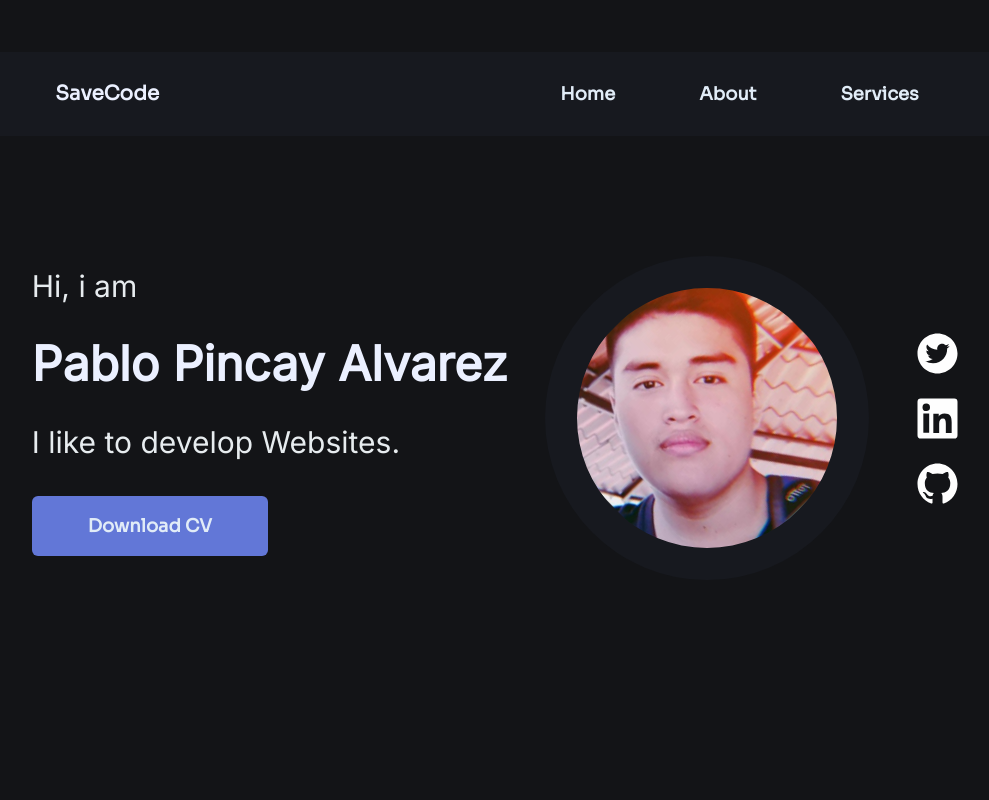
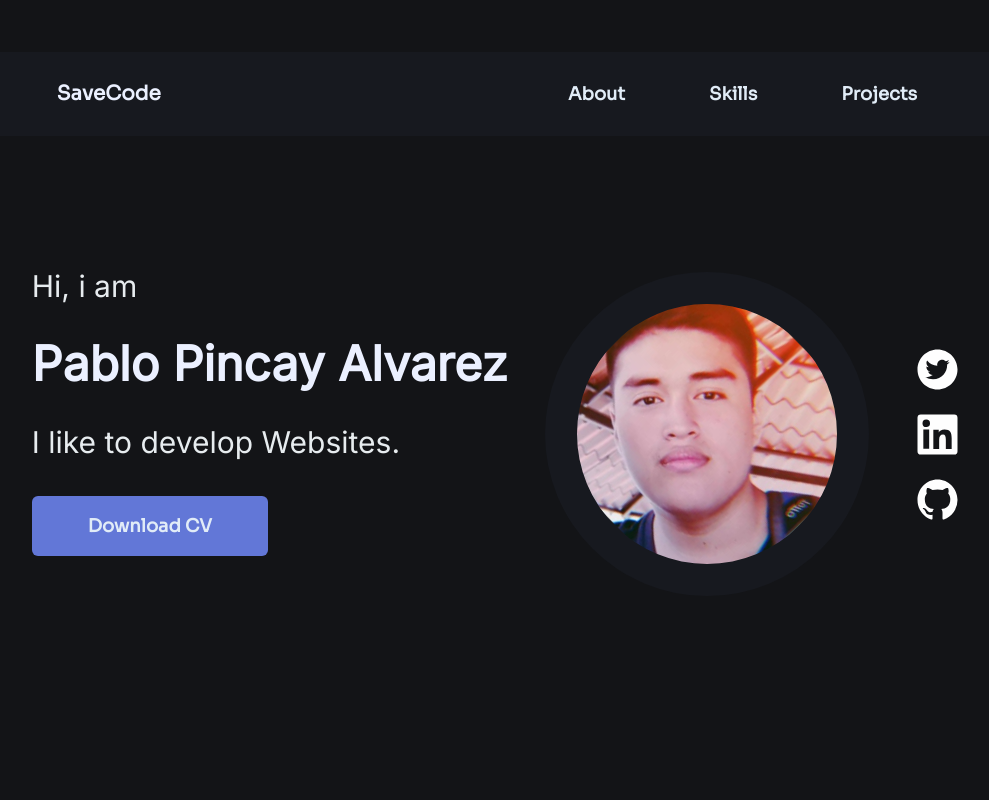
Before and after one commit to Savecoders/MyPortfolio, a Next.js app: page / in a window 1280 px wide. Shown: the top 800 px of the page, without its empty margins (135-1124 px from the left). Built offline with nearby package versions, Linux system fonts and the light colour scheme.

Commit message:
completed responsive navbar

```diff
--- /dev/null
+++ b/src/assets/icons/CloseHamburger.tsx
@@ -0,0 +1,54 @@
+
+const SvgCloseHamburger = () => (
+  <svg
+    width={46}
+    height={46}
+    fill="none"
+    xmlns="http://www.w3.org/2000/svg"
+    className=""
+  >
+    <g filter="url(#CloseHamburger_svg__a)">
+      <path
+        fillRule="evenodd"
+        clipRule="evenodd"
+        d="M9.108 7.966a2.081 2.081 0 0 1 2.939 0l8.926 8.907L29.9 7.966a2.079 2.079 0 0 1 2.991-.053 2.074 2.074 0 0 1-.053 2.985l-8.926 8.908 8.926 8.907a2.075 2.075 0 0 1 .053 2.985 2.078 2.078 0 0 1-2.316.428 2.08 2.08 0 0 1-.675-.48l-8.927-8.908-8.926 8.907a2.081 2.081 0 0 1-3.497-1.481c-.01-.538.19-1.058.558-1.451l8.927-8.907-8.927-8.908a2.072 2.072 0 0 1 0-2.932Z"
+        fill="#F2F9FF"
+      />
+      <path
+        d="m19.56 21.322-8.884 8.866a.083.083 0 0 1-.104-.01.073.073 0 0 1-.022-.05c0-.014.004-.028.013-.041l8.884-8.866 1.42-1.415-1.42-1.416-8.925-8.907a.072.072 0 0 1-.022-.05c0-.019.007-.037.02-.051a.081.081 0 0 1 .057-.023c.023 0 .043.01.058.023l8.926 8.907 1.412 1.41 1.413-1.41 8.926-8.907.025-.025.024-.026a.079.079 0 0 1 .058-.025.083.083 0 0 1 .06.023.074.074 0 0 1 .021.053.071.071 0 0 1-.024.052l-.025.024-.025.024-8.927 8.908-1.419 1.416L22.5 21.22l8.927 8.908.025.025.025.024a.071.071 0 0 1 .002.104.08.08 0 0 1-.059.024.082.082 0 0 1-.058-.026l-.024-.026-.025-.024-8.926-8.908-1.413-1.41-1.412 1.41Z"
+        stroke="#F2F9FF"
+        strokeWidth={4}
+      />
+    </g>
+    <defs>
+      <filter
+        id="CloseHamburger_svg__a"
+        x={0.5}
+        y={0.306}
+        width={45}
+        height={45}
+        filterUnits="userSpaceOnUse"
+        colorInterpolationFilters="sRGB"
+      >
+        <feFlood floodOpacity={0} result="BackgroundImageFix" />
+        <feColorMatrix
+          in="SourceAlpha"
+          values="0 0 0 0 0 0 0 0 0 0 0 0 0 0 0 0 0 0 127 0"
+          result="hardAlpha"
+        />
+        <feOffset dx={2} dy={3} />
+        <feGaussianBlur stdDeviation={5} />
+        <feComposite in2="hardAlpha" operator="out" />
+        <feColorMatrix values="0 0 0 0 0 0 0 0 0 0 0 0 0 0 0 0 0 0 0.25 0" />
+        <feBlend in2="BackgroundImageFix" result="effect1_dropShadow_851_868" />
+        <feBlend
+          in="SourceGraphic"
+          in2="effect1_dropShadow_851_868"
+          result="shape"
+        />
+      </filter>
+    </defs>
+  </svg>
+);
+
+export default SvgCloseHamburger;
--- a/src/assets/icons/Vector.tsx
+++ b/src/assets/icons/Hambuger.tsx
@@ -1,5 +1,5 @@
 
-const SvgVector = () => (
+const SvgHambuger = () => (
   <svg
     width={54}
     height={44}
@@ -48,4 +48,4 @@ const SvgVector = () => (
   </svg>
 );
 
-export default SvgVector;
+export default SvgHambuger;
--- /dev/null
+++ b/src/assets/icons/index.tsx
@@ -0,0 +1,5 @@
+import SvgCloseHamburger from "./CloseHamburger";
+import SvgHambuger from "./Hambuger";
+
+
+export { SvgCloseHamburger, SvgHambuger };
--- a/src/components/About.tsx
+++ b/src/components/About.tsx
@@ -2,7 +2,7 @@ import SvgWork from '../assets/icons/personal/Work'
 
 const About = () => {
   return (
-    <div className=' p-4 sm:p-12 xl:p-28 flex flex-col-reverse lg:flex-row justify-around items-center'>
+    <div id='About' className=' p-4 sm:p-12 xl:p-28 flex flex-col-reverse lg:flex-row justify-around items-center'>
       <section className="p-10 m-8 xl:m-12 ">
         <SvgWork />
       </section>
--- a/src/components/Buttons.tsx
+++ b/src/components/Buttons.tsx
@@ -7,7 +7,7 @@ interface ButtonProps {
 const Buttons = ({ label, onClick }: ButtonProps) => {
   return (
     <button
-      className=" px-14 py-4 lg:text-lg 2xl:text-1xl tracking-normal font-semibold font-Sora bg-blue text-title rounded-md lg:w-auto"
+      className=" px-14 py-4 sm:text-lg 2xl:text-1xl tracking-normal font-bold font-Sora bg-blue text-title rounded-md lg:w-auto"
       onClick={onClick}
     >{label}
     </button>
--- a/src/components/Hero.tsx
+++ b/src/components/Hero.tsx
@@ -1,23 +1,24 @@
 import Image from 'next/image'
+import Link from 'next/link'
 import profile from '../../public/img/profile.jpg'
 import { Linkedin, Github, Twitter } from '../assets/icons/social'
 import Buttons from './Buttons'
 const Hero = () => {
   return (
-    <div className='flex flex-col md:flex-row justify-around items-center  md:px-10 pt-12 2xl:pt-16 pb-20'>
+    <div className='flex flex-col lg:flex-row justify-around items-center  md:px-10 pt-12 2xl:pt-16 pb-20'>
 
       <section className="md:pl-7">
-        <h2 className=" font-Inter mt-5 mb-9 font-light text-2xl text-primary lg:text-3xl 2xl:text-4xl">Hi, i am</h2>
-        <h1 className=" font-Inter mt-5 mb-9 font-bold text-3xl text-title_sec lg:text-5xl 2xl:text-5xl">Pablo Pincay Alvarez</h1>
-        <h2 className=" font-Inter mt-5 mb-9 font-normal text-2xl text-primary lg:text-3xl 2xl:text-4xl">I like to develop Websites.</h2>
-        <div className="flex flex-col mb-8 space-y-3 lg:space-y-2 lg:flex-row ">
+        <h2 className=" font-Inter mt-5 mb-9 font-light text-2xl text-primary md:text-3xl 2xl:text-4xl">Hi, i am</h2>
+        <h1 className=" font-Inter mt-5 mb-9 font-bold text-3xl text-title_sec md:text-5xl 2xl:text-5xl">Pablo Pincay Alvarez</h1>
+        <h2 className=" font-Inter mt-5 mb-9 font-normal text-2xl text-primary md:text-3xl 2xl:text-4xl">I like to develop Websites.</h2>
+        <div className="flex flex-col mb-8 pb-8 space-y-3 lg:space-y-2 lg:flex-row ">
           <Buttons label='Download CV' onClick={() => { "" }} />
         </div>
       </section>
 
-      <div className='flex flex-col justify-center items-center  md:flex-row'>
+      <div className='flex flex-col justify-center items-center  lg:flex-row'>
 
-        <div className="hidden  md:flex items-center justify-center lg:p-8 rounded-full bg-sec ">
+        <div className="hidden  sm:flex items-center justify-center sm:p-8 rounded-full bg-sec ">
           <Image
             className='rounded-full -rotate-45'
             alt="MyPersonalPhoto"
@@ -27,10 +28,22 @@ const Hero = () => {
             height={260} />
         </div>
 
-        <section className=' grid grid-cols-3 md:grid-cols-1 p-12 md:space-y-6 gap-x-8'>
-          <Twitter />
-          <Linkedin />
-          <Github />
+        <section className=' grid grid-cols-3 lg:grid-cols-1 p-12 lg:space-y-6 gap-x-8'>
+          <Link href={"https://twitter.com/Save75_"} >
+            <a >
+              <Twitter />
+            </a>
+          </Link>
+          <Link href={"https://www.linkedin.com/in/pincay-alvarez-pablo-salvador-37a41520b/ "} >
+            <a >
+              <Linkedin />
+            </a>
+          </Link>
+          <Link href={"https://github.com/Savecoders"} >
+            <a href="">
+              <Github />
+            </a>
+          </Link>
         </section>
 
       </div>
--- a/src/components/MoreSkills.tsx
+++ b/src/components/MoreSkills.tsx
@@ -2,7 +2,7 @@ import { Javascript, Typescript, Git, Node, ReactIcon, Tailwindcss } from "../as
 const MoreSkills = () => {
   return (
     <>
-      <div className='p-4 md:p-28 flex flex-col lg:flex-row justify-around items-center '>
+      <div id="Skills" className='p-4 md:p-28 flex flex-col lg:flex-row justify-around items-center '>
         <section className=" max-w-xl bg-sec p-8 md:p-12 xl:m-8 rounded-lg ">
           <h2 className="py-6 font-Sora font-bold text-2xl text-title_sec">More</h2>
           <div className="font-Inter text-lg text-primary">
--- a/src/components/Navbar.tsx
+++ b/src/components/Navbar.tsx
@@ -1,43 +1,66 @@
 import Link from "next/link"
-import SvgVector from "../assets/icons/Vector"
+import { useState } from "react"
+import { SvgCloseHamburger, SvgHambuger } from "../assets/icons"
+
 const Navbar = () => {
-
+  const [nav, setNav] = useState(false)
+  const handleClick = () => setNav(!nav)
+  const handleClose = () => setNav(!nav)
   return (
 
+    <div>
       <nav className="p-4 sm:mt-3 mb-16 flex justify-between sm:justify-around items-center sm:bg-sec rounded-lg">
-
-
         <Link href={"#"}>
           <a className="text-xl font-Sora font-semibold text-title_sec lg:text-1xl" href="#">SaveCode</a>
         </Link>
-
         <section className="hidden lg:block"></section>
 
         <section className="hidden  md:block sm:w-auto">
 
           <ul className="flex flex-col p-3 sm:flex-row md:space-x-12">
             <li className='pr-6 pl-3'>
-            <Link href={"#"}>
-              <a className="text-lg font-semibold font-Sora text-title">Home</a>
-            </Link>
-          </li>
-          <li className='pr-6 pl-3'>
-            <Link href={"#"}>
+              <Link href={"#About"}>
                 <a className="text-lg font-semibold font-Sora text-title">About</a>
               </Link>
             </li>
             <li className='pr-6 pl-3'>
-            <Link href={"#"}>
-              <a className="text-lg font-semibold font-Sora text-title ">Services</a>
+              <Link href={"#Skills"}>
+                <a className="text-lg font-semibold font-Sora text-title">Skills</a>
+              </Link>
+            </li>
+            <li className='pr-6 pl-3'>
+              <Link href={"#Projects"}>
+                <a className="text-lg font-semibold font-Sora text-title ">Projects</a>
               </Link>
             </li>
           </ul>
 
         </section>
-      <div className=" sm:hidden">
-        <SvgVector />
+        <div className={!nav ? 'sm:hidden' : ""} onClick={handleClick}>
+          {!nav ? <SvgHambuger /> : <SvgCloseHamburger />}
         </div>
+
       </nav>
+
+      <ul className={!nav ? 'hidden' : 'px-4 m-2 mb-16 flex flex-col justify-center items-center bg-sec rounded-lg'}>
+        <li className='py-2'>
+          <Link href={"#About"} >
+            <a onClick={handleClose} className="text-lg font-semibold font-Sora text-title">About</a>
+          </Link>
+        </li>
+        <li className='py-2'>
+          <Link href={"#Skills"}>
+            <a onClick={handleClose} className="text-lg font-semibold font-Sora text-title">Skills</a>
+          </Link>
+        </li>
+        <li className='py-2'>
+          <Link href={"#Projects"}>
+            <a onClick={handleClose} className="text-lg font-semibold font-Sora text-title ">Projects</a>
+          </Link>
+        </li>
+      </ul>
+
+    </div>
   )
 }
 
--- a/src/components/Projects.tsx
+++ b/src/components/Projects.tsx
@@ -8,7 +8,7 @@ import WeatherApp from '../../public/img/projects/weatherApp.jpg'
 import Buttons from './Buttons'
 const Projects = () => {
   return (
-    <section className="flex flex-col items-center justify-center ">
+    <section id="Projects" className="flex flex-col items-center justify-center ">
       <h2 className="font-Sora font-semibold text-3xl text-title_sec py-6">Projects</h2>
       <div className='px-4 md:px-28  py-2 md:m-2 grid md:grid-cols-2 xl:grid-cols-3 gap-x-5 gap-y-12  md:gap-12 pb-20'>
         <Image src={CryptoApp} width={380} height={290} alt="" className='p-10 rounded-lg' />
```
Also changed, not shown: src/components/Container.tsx (deleted, +0 -9 lines). Lines whose indentation alone changed are shown as unchanged.
